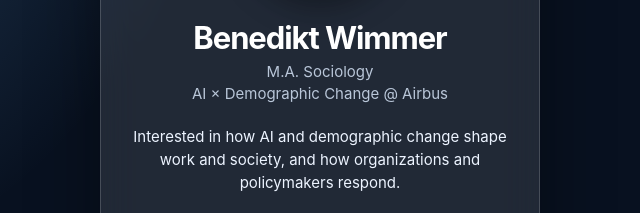
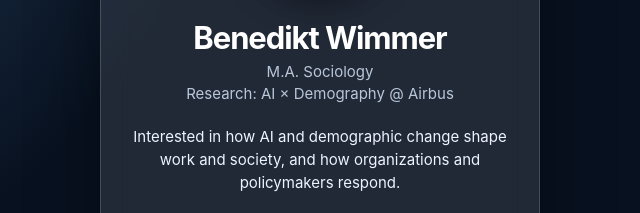
Before and after one commit to wimmerbenedikt2-commits/benediktwimmer, a plain HTML site: page index.html in a window 1280 px wide. Shown: the part 216-429 px from the top of the page, 320-960 px from the left. Drawn offline with Linux system fonts and the light colour scheme.

Commit message:
Clarify and shorten contact card research subtitle

```diff
--- a/index.html
+++ b/index.html
@@ -121,7 +121,7 @@
       <h1>Benedikt Wimmer</h1>
       <p class="subtitle">
         M.A. Sociology<br>
-        AI × Demographic Change @ Airbus
+        Research: AI × Demography @ Airbus
       </p>
 
       <p class="tagline">
```
